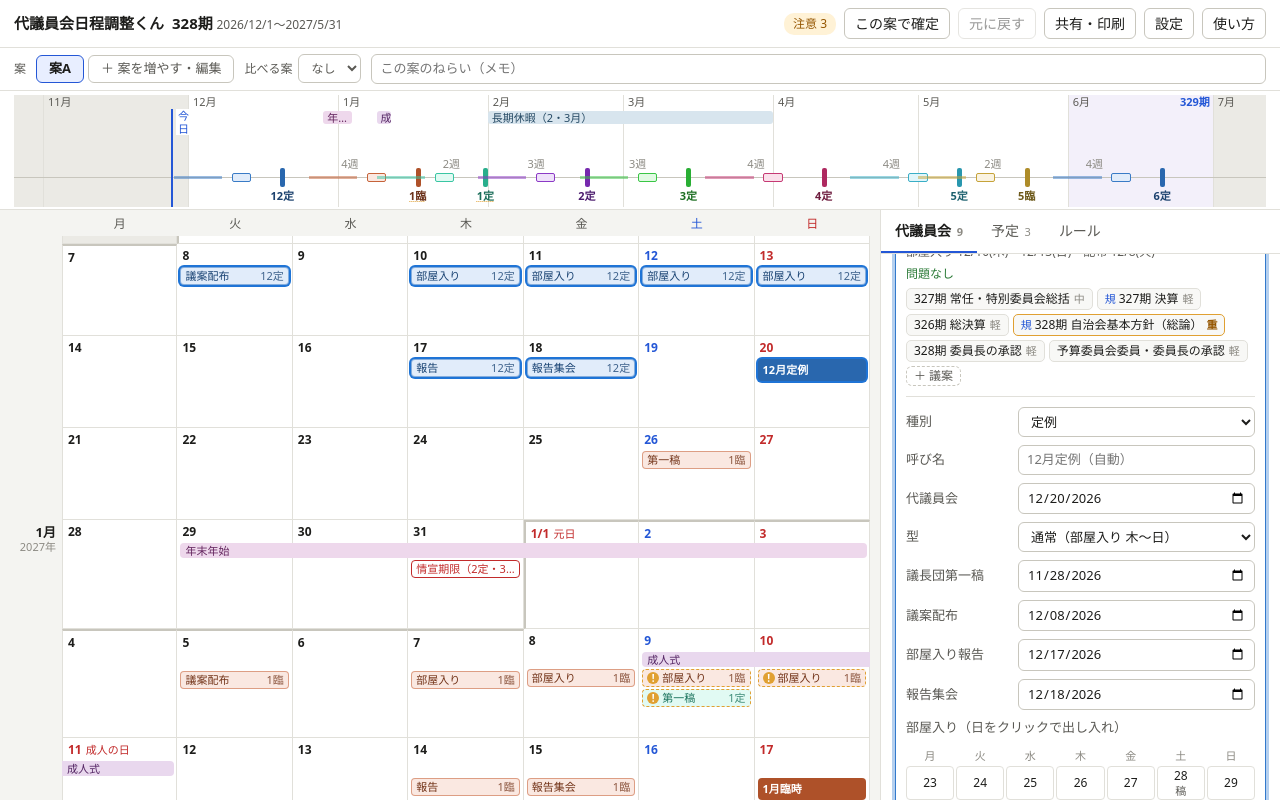
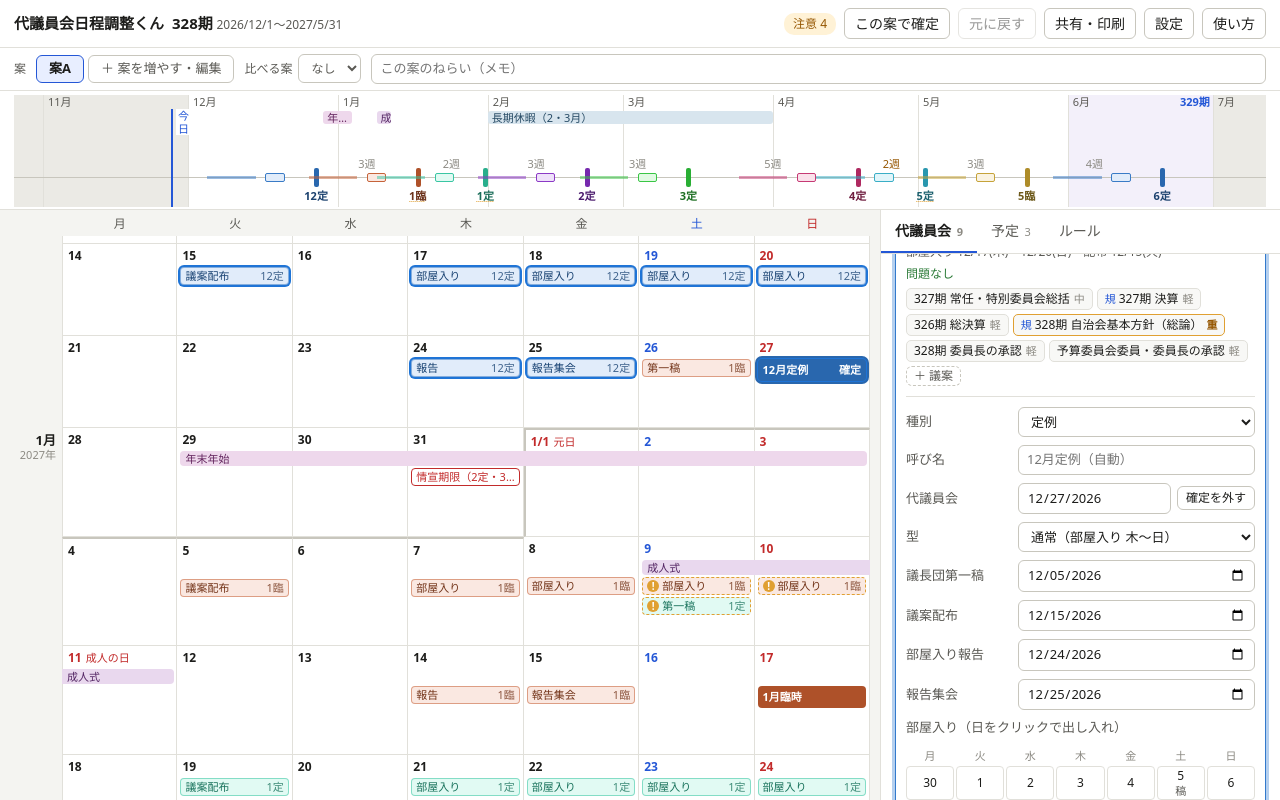
Before and after one commit to keiteki-dorm/daigiin-nittei, a plain HTML site: page index.html in a window 1280 px wide. Both pictures are taken after a click on the element 1080 px from the left and 504 px from the top of the page. Drawn offline with Linux system fonts and the light colour scheme.

Commit message:
慣例の案の日付を見直し、年度をまたぐ部屋入りを止めるルールを追加
- 12月定例を4週目（328期は12/27で日付確定）、4月定例を部屋入りが年度を
  またがない最初の日曜（4/18）、5月定例を選挙の公示に間に合う1週目（5/2）にした
- 部屋入りから代議員会までが4月1日をまたぐとエラーにする
- 回ごとの「日付確定」を追加。確定した回は代議員会の札を動かせない
- 予定の「選挙」は公示の日から入れる前提にした

Co-Authored-By: Claude Opus 5.5 <noreply@anthropic.com>

```diff
--- a/index.html
+++ b/index.html
@@ -181,6 +181,11 @@ body.chipdrag,body.chipdrag *{cursor:grabbing!important}
 .mc-h .dt{margin-left:auto;font-variant-numeric:tabular-nums;font-weight:600}
 .tag{font-size:11px;color:var(--text2);border:1px solid var(--line2);border-radius:4px;padding:0 5px;line-height:16px}
 .tag.nxt{color:var(--accent);border-color:var(--accent)}
+.tag.lock{color:var(--ok);border-color:var(--ok)}
+.row-in{display:flex;gap:6px;align-items:center;min-width:0}
+.row-in input{flex:1}
+.chip.r-D.locked{cursor:pointer;outline:2px solid hsl(var(--h) 62% var(--dl));outline-offset:1px}
+.chip.r-D.locked small{opacity:1;font-weight:700}
 .mc-sub{font-size:12px;color:var(--text2);margin-top:2px}
 .memo{font-size:12px;color:var(--text2);margin-top:4px;white-space:pre-wrap;border-left:3px solid var(--line2);padding-left:6px}
 .iss{font-size:12px;margin-top:4px;display:flex;gap:6px;line-height:1.45}
@@ -379,7 +384,7 @@ const CATS = {
   ryosai:    {name: '寮祭・観楓会', hue: 28, stages: ['heyairi'], basis: '新歓、寮祭'},
   oikon:     {name: '追いコン', hue: 330, stages: ['heyairi', 'meeting'], basis: '代議員会間のスパン（追いコン期）'},
   heyagae:   {name: '部屋替え', hue: 48, stages: ['heyairi', 'meeting'], basis: '議案の理想的な時期（12月定例のコメント）'},
-  election:  {name: '選挙', hue: 220, stages: [], basis: '年目コンパおよび選挙'},
+  election:  {name: '選挙（公示の日から）', hue: 220, stages: [], basis: '年目コンパおよび選挙'},
   compa:     {name: '年目コンパ', hue: 180, stages: [], basis: '年目コンパおよび選挙（被ってもよい）'},
   longbreak: {name: '長期休暇', hue: 205, stages: [], basis: '長期休暇'},
   other:     {name: 'その他（重なると注意）', hue: 60, stages: ['heyairi', 'meeting'], basis: '予定との重なり'},
@@ -398,6 +403,7 @@ const RULES = [
   {key: 'longbreak', level: 'error', name: '長期休暇中の回の情宣期限（6月末・12月末）を過ぎている', basis: '長期休暇'},
   {key: 'henko', level: 'error', name: '確定後の変更で、1か月前の周知期限を過ぎている', basis: '代議員会日程の情宣'},
   {key: 'order', level: 'error', name: '日程の順番が崩れている', basis: '基本的な代議員会に関わる日程'},
+  {key: 'fiscal', level: 'error', name: '部屋入りから代議員会までが年度（4月1日）をまたぐ', basis: '部屋入りから代議員会までは同じ年度に収める（328期議長の決まり）'},
   {key: 'span-rec', level: 'warn', name: '定例どうしの間隔が3週間未満', note: '臨時が絡む間隔は、基本方針・総括の時期として除く', basis: '代議員会間のスパン'},
   {key: 'sunday', level: 'warn', name: '代議員会が日曜でない', basis: '基本的な代議員会に関わる日程'},
   {key: 'first-week', level: 'warn', name: '6月・12月定例が3・4週目でない', basis: '議案の理想的な時期'},
@@ -419,6 +425,8 @@ function termInfo(num) {
   return {number: num, start: toStr(dnOf(y, m, 1)), end: toStr(lastDayOfMonth(y, m + 5))};
 }
 function guessTerm() { const t = todayDn(); for (let n = 300; n < 500; n++) if (toDn(termInfo(n).start) >= t - 31) return n; return 328; }
+// 部屋入り初日（D + hsOff）から代議員会 D までの間に4月1日があるか
+function crossesFiscal(D, hsOff) { const a1 = dnOf(dnYmd(D).y, 4, 1); return D + hsOff < a1 && D >= a1; }
 function defaultPreset(month, kind) { return month === 4 || (month === 11 && kind === '定例') ? 'weekday' : (month === 9 || month === 10) ? 'long' : 'normal'; }
 function templateAgenda(n) {
   const p = n - 1, pp = n - 2, nx = n + 1;
@@ -444,15 +452,17 @@ function templateMeetings(num) {
   const {y, m} = dnYmd(toDn(termInfo(num).start));
   const nth = (k, n) => { const i = y * 12 + (m - 1) + k; return nthWeekday(Math.floor(i / 12), i % 12 + 1, 6, n); };
   const A = templateAgenda(num);
+  // 最初の月の定例は4週目。4月定例は部屋入りが年度をまたがない最初の日曜（下の while）。
+  // 最後の月の定例は、選挙の公示に間に合うよう1週目（tight：前の定例から2週間でもよい）
   const spec = [
-    {kind: '定例', t: nth(0, 3), ag: A.first_teirei},
+    {kind: '定例', t: nth(0, 4), ag: A.first_teirei},
     {kind: '臨時', t: nth(1, 3), ag: A.second_rinji},
     {kind: '定例', after: 14, ag: A.second_teirei},
     {kind: '定例', t: nth(2, 3)},
     {kind: '定例', t: nth(3, 2)},
     {kind: '定例', t: nth(4, 2)},
-    {kind: '定例', t: nth(5, 2), ag: A.last_teirei},
-    {kind: '臨時', after: 14, ag: A.last_rinji},
+    {kind: '定例', t: nth(5, 1), tight: true, ag: A.last_teirei},
+    {kind: '臨時', t: nth(5, 4), ag: A.last_rinji},
   ];
   const out = []; let prev = null;
   spec.forEach(sp => {
@@ -460,15 +470,18 @@ function templateMeetings(num) {
     if (sp.after) d = prev + sp.after;
     else if (prev == null) d = sp.t;
     else {
-      const need = prev + ((sp.kind === '臨時' || out[out.length - 1].kind === '臨時') ? 14 : 21);
+      const need = prev + ((sp.tight || sp.kind === '臨時' || out[out.length - 1].kind === '臨時') ? 14 : 21);
       d = Math.max(sp.t, need); d += (6 - dow(d) + 7) % 7;
     }
-    const pm = prev == null ? null : dnYmd(prev).m, dm = dnYmd(d).m;
-    const name = sp.after && pm !== dm ? `${pm}月${sp.kind}` : '';
+    const pm = prev == null ? null : dnYmd(prev).m;
+    const preset = defaultPreset(sp.after && pm !== dnYmd(d).m ? pm : dnYmd(d).m, sp.kind);
+    while (crossesFiscal(d, PRESETS[preset].heyairi[0])) d += 7;
+    const dm = dnYmd(d).m, name = sp.after && pm !== dm ? `${pm}月${sp.kind}` : '';
     prev = d;
-    out.push({id: uid(), kind: sp.kind, name, date: toStr(d), preset: defaultPreset(name ? pm : dm, sp.kind), overrides: {}, memo: '', agenda: mkAgenda(sp.ag)});
+    out.push({id: uid(), kind: sp.kind, name, date: toStr(d), preset, overrides: {}, memo: '', locked: false, agenda: mkAgenda(sp.ag)});
   });
   out.push(makeNextFirst(num, termInfo(num).end, prev));
+  if (num === 328) out[0].locked = true; // 328期の12月定例は 12/27 で確定済み
   return out;
 }
 function seedEvents(num) {
@@ -498,7 +511,7 @@ function migrate(t) {
   if (!t.plans.length) t.plans.push({id: uid(), name: '案A', memo: '', meetings: []});
   t.plans.forEach(p => { p.meetings = p.meetings || []; p.meetings.forEach(m => {
     m.overrides = m.overrides || {}; m.agenda = m.agenda || []; m.kind = m.kind === '臨時' ? '臨時' : '定例';
-    if (!PRESETS[m.preset]) m.preset = 'normal'; m.name = m.name || ''; m.memo = m.memo || ''; }); });
+    if (!PRESETS[m.preset]) m.preset = 'normal'; m.name = m.name || ''; m.memo = m.memo || ''; m.locked = !!m.locked; }); });
   if (!t.plans.some(p => p.id === t.activePlanId)) t.activePlanId = t.plans[0].id;
   if ((t.schema || 1) < 2) {
     // 次の期の最初の定例（6定・12定）を、まだない案に足す
@@ -609,6 +622,10 @@ function checkPlan(plan) {
       const hs = c.heyairi[0], he = c.heyairi[c.heyairi.length - 1];
       if (!(c.draft < c.dist && c.dist < hs && he < c.report && c.report <= c.rmeet && c.rmeet <= c.D))
         add('order', [m.id], `${l}の日程の順番が崩れている（第一稿→議案配布→部屋入り→報告→報告集会→代議員会の順にする）`);
+      if (crossesFiscal(c.D, hs - c.D)) {
+        const a1 = dnOf(dnYmd(c.D).y, 4, 1);
+        add('fiscal', [m.id], `${l}の部屋入り（${fmt(hs)}〜）から代議員会までが年度をまたぐ（部屋入りは${fmt(a1)}から）`, {dns: range(hs, a1 - 1)});
+      }
     }
     if (i > 0) {
       const p = ms[i - 1], g = c.D - C.get(p.id).D;
@@ -636,8 +653,10 @@ function checkPlan(plan) {
   const mar = ms.filter(m => ymOf(m).m === 3);
   if (mar.length >= 2) add('march', mar.map(m => m.id), `3月に${mar.length}回ある（追いコン期。荒れない議案にするか、1回を2月に回す）`, {at: mar[mar.length - 1].id});
   [4, 10].forEach(mo => {
-    const xs = ms.filter(m => ymOf(m).m === mo);
-    if (xs.length && ymOf(xs[0]).d > 15) add('early', [xs[0].id], `${L(xs[0])}が${ymOf(xs[0]).d}日。${mo === 4 ? '新歓' : '寮祭'}の時期なので、月の頭のほうがよい`);
+    const xs = ms.filter(m => ymOf(m).m === mo); if (!xs.length || ymOf(xs[0]).d <= 15) return;
+    const c0 = C.get(xs[0].id), hsOff = c0.heyairi.length ? c0.heyairi[0] - c0.D : -10;
+    if (mo === 4 && crossesFiscal(c0.D - 7, hsOff)) return; // 1週早めると年度をまたぐので、これが最も早い
+    add('early', [xs[0].id], `${L(xs[0])}が${ymOf(xs[0]).d}日。${mo === 4 ? '新歓' : '寮祭'}の時期なので、月の頭のほうがよい`);
   });
 
   // 今期の回（cur）だけで判定する。次の期の最初の回は、次の期の総論・決算を出す回として別に扱う
@@ -661,7 +680,7 @@ function checkPlan(plan) {
   });
   const el = T.events.filter(e => e.cat === 'election').sort((a, b) => a.start < b.start ? -1 : 1)[0];
   if (ai >= 0) {
-    if (el) { const es = toDn(el.start), D = C.get(cur[ai].id).D; if (D >= es) add('kansa', [cur[ai].id], `監査の承認（${L(cur[ai])} ${fmt(D)}）が選挙（${fmt(es)}）より後にある`); }
+    if (el) { const es = toDn(el.start), D = C.get(cur[ai].id).D; if (D >= es) add('kansa', [cur[ai].id], `監査の承認（${L(cur[ai])} ${fmt(D)}）が選挙の公示（${fmt(es)}）より後にある`); }
     else if (!off.has('kansa')) infos.push({msg: '「予定」に選挙を入れると、監査の承認が選挙に間に合うか確かめられます'});
   }
 
@@ -779,7 +798,7 @@ function renderCalendar() {
   R.sorted.forEach((m, i) => {
     const c = R.chains.get(m.id), hue = HUES[i % HUES.length], l = mLabel(m), sh = mShort(m), sel = ui.sel === m.id;
     const chip = (d, role, label, title) => put(d, {o: i * 10 + ROLE_ORDER[role], h:
-      `<span class="chip r-${role}${sel ? ' sel' : ''}${warnSet.has(m.id + ':' + d) ? ' warn' : ''}${movingId === m.id ? ' moving' : ''}" style="--h:${hue}" data-mid="${m.id}" data-role="${role}" title="${esc(title)}">${label}${role === 'D' ? '' : `<small>${esc(sh)}</small>`}</span>`});
+      `<span class="chip r-${role}${sel ? ' sel' : ''}${warnSet.has(m.id + ':' + d) ? ' warn' : ''}${movingId === m.id ? ' moving' : ''}${role === 'D' && m.locked ? ' locked' : ''}" style="--h:${hue}" data-mid="${m.id}" data-role="${role}" title="${esc(role === 'D' && m.locked ? `${l} ${fmt(c.D)}（日付確定。動かすには右の一覧で確定を外す）` : title)}">${label}${role === 'D' ? (m.locked ? '<small>確定</small>' : '') : `<small>${esc(sh)}</small>`}</span>`});
     chip(c.D, 'D', esc(l), `${l} ${fmt(c.D)}（代表者会議も同じ日）\nドラッグで日程ごと動かせます`);
     chip(c.draft, 'draft', '第一稿', `${l}の議長団第一稿 ${fmt(c.draft)}`);
     chip(c.dist, 'dist', '議案配布', `${l}の議案配布 ${fmt(c.dist)}`);
@@ -891,7 +910,7 @@ function meetingCard(m, i) {
   const iss = R.issues.filter(x => x.at === m.id), inf = R.infos.filter(x => x.mid === m.id);
   const lvl = iss.some(x => x.level === 'error') ? 'error' : iss.length ? 'warn' : '';
   let h = `<div class="mc ${sel ? 'sel' : ''} ${lvl}" data-mid="${m.id}" style="--h:${hue}">`;
-  h += `<div class="mc-h"><span class="dot"></span><b>${esc(mLabel(m))}</b><span class="tag">${PRESETS[m.preset].short}</span>${isNextTerm(m) ? `<span class="tag nxt" title="次の期の最初の回。今期のうちに日程を決めておく">${T.term.number + 1}期</span>` : ''}<span class="dt">${fmt(c.D)}</span></div>`;
+  h += `<div class="mc-h"><span class="dot"></span><b>${esc(mLabel(m))}</b><span class="tag">${PRESETS[m.preset].short}</span>${isNextTerm(m) ? `<span class="tag nxt" title="次の期の最初の回。今期のうちに日程を決めておく">${T.term.number + 1}期</span>` : ''}${m.locked ? '<span class="tag lock" title="日付を確定した回。カレンダーで動かせない">日付確定</span>' : ''}<span class="dt">${fmt(c.D)}</span></div>`;
   h += `<div class="mc-sub">部屋入り ${c.heyairi.length ? fmtRuns(c.heyairi) : 'なし'}・配布 ${fmt(c.dist)}</div>`;
   if (!iss.length && !inf.length) h += '<div class="iss okk">問題なし</div>';
   h += iss.map(issueHTML).join('') + inf.map(infoHTML).join('');
@@ -919,7 +938,7 @@ function detailHTML(m, c) {
   return `<div class="mc-detail">
     <div class="fg"><label>種別</label><select data-f="kind" ${dis}><option ${m.kind === '定例' ? 'selected' : ''}>定例</option><option ${m.kind === '臨時' ? 'selected' : ''}>臨時</option></select></div>
     <div class="fg"><label>呼び名</label><input data-f="name" value="${esc(m.name)}" placeholder="${esc(`${mMonth(m)}月${m.kind}`)}（自動）" ${dis}></div>
-    <div class="fg"><label>代議員会</label>${date('date', D)}</div>
+    <div class="fg"><label>代議員会</label><div class="row-in"><input type="date" data-f="date" value="${toStr(D)}" ${dis || (m.locked ? 'disabled' : '')}>${ui.viewOnly ? '' : `<button class="sm" data-act="toggle-lock">${m.locked ? '確定を外す' : 'この日付で確定'}</button>`}</div></div>
     <div class="fg"><label>型</label><select data-f="preset" ${dis}>${Object.entries(PRESETS).map(([k, p]) => `<option value="${k}" ${m.preset === k ? 'selected' : ''}>${p.name}</option>`).join('')}</select></div>
     <div class="fg"><label>議長団第一稿</label>${date('o-draft', c.draft)}</div>
     <div class="fg"><label>議案配布</label>${date('o-dist', c.dist)}</div>
@@ -942,7 +961,7 @@ function eventsTab() {
     <div class="evr2"><select data-ef="cat" ${dis}>${catOptions(ev.cat)}</select><input type="date" data-ef="start" value="${ev.start}" ${dis}><span>〜</span><input type="date" data-ef="end" value="${ev.end}" ${dis}></div>
   </div>`).join('');
   h += `<div class="legend"><div class="lg-h">種類ごとに、重なると注意を出す段階</div>${Object.values(CATS).map(c => `<div class="lg"><span class="evdot" style="--h:${c.hue};${c.sat != null ? `--es:${c.sat}%;` : ''}"></span><b>${esc(c.name)}</b><span>${c.stages.length ? c.stages.map(s => STAGE_NAMES[s]).join('・') : '表示のみ'}</span></div>`).join('')}
-    <p class="muted">選挙は、監査の承認（5月・11月定例）がそれより前にあるかを確かめるのに使います。</p></div>`;
+    <p class="muted">選挙は公示の日から入れてください。監査の承認（5月・11月定例）が公示より前にあるかを確かめます。</p></div>`;
   return h;
 }
 function rulesTab() {
@@ -1212,12 +1231,14 @@ function onCalDown(e) {
 function startChipDrag(e, chip) {
   e.preventDefault();
   const mid = chip.dataset.mid, role = chip.dataset.role, from = +chip.closest('[data-dn]').dataset.dn;
+  const lockedD = role === 'D' && !!(findM(mid) || {}).locked;
   ui.drag = {mid, role, from, cur: from, moved: false, x0: e.clientX, y0: e.clientY, cands: null, common: new Set()};
   const hit = (x, y) => { const v = cellAt(x, y); if (v != null && ui.drag && v !== ui.drag.cur) { ui.drag.cur = v; render(); } };
   const move = ev => {
     const d = ui.drag; if (!d) return;
     if (!d.moved) {
       if (Math.hypot(ev.clientX - d.x0, ev.clientY - d.y0) < 5 || ui.viewOnly) return;
+      if (lockedD) { if (!d.warned) { d.warned = true; toast('日付を確定した回です。動かすには右の一覧で「確定を外す」を押してください'); } return; }
       d.moved = true; document.body.classList.add('dragging', 'chipdrag');
       if (role === 'D') computeCands(d);
       render(); startAutoScroll((x, y) => { hit(x, y); showTip(x, y); });
@@ -1261,8 +1282,8 @@ function buildText(p, o) {
   r.sorted.forEach(m => {
     const c = r.chains.get(m.id);
     if (o.detail) {
-      lines.push('', `■${mLabel(m)}${nxtSuffix(m)}　${fmt(c.D)}`, `　議長団第一稿　${fmt(c.draft)}`, `　議案配布　${fmt(c.dist)}`, `　部屋入り　${c.heyairi.length ? fmtRuns(c.heyairi) : 'なし'}`, `　部屋入り報告　${fmt(c.report)}`, `　部屋入り報告集会　${fmt(c.rmeet)}`);
-    } else lines.push(`${mLabel(m)}${nxtSuffix(m)}　${fmt(c.D)}`);
+      lines.push('', `■${mLabel(m)}${nxtSuffix(m)}　${fmt(c.D)}${m.locked ? '（確定）' : ''}`, `　議長団第一稿　${fmt(c.draft)}`, `　議案配布　${fmt(c.dist)}`, `　部屋入り　${c.heyairi.length ? fmtRuns(c.heyairi) : 'なし'}`, `　部屋入り報告　${fmt(c.report)}`, `　部屋入り報告集会　${fmt(c.rmeet)}`);
+    } else lines.push(`${mLabel(m)}${nxtSuffix(m)}　${fmt(c.D)}${m.locked ? '（確定）' : ''}`);
     if (o.agenda && m.agenda.length) lines.push(`　議案：${m.agenda.map(a => a.title).join('、')}`);
     if (o.issues) {
       r.issues.filter(x => x.at === m.id).forEach(x => lines.push(`　${x.level === 'error' ? '※要対応' : '※注意'}：${x.msg}`));
@@ -1318,7 +1339,7 @@ function printHTML(p) {
   const r = checkPlan(p);
   const rows = r.sorted.map(m => {
     const c = r.chains.get(m.id), iss = r.issues.filter(x => x.at === m.id);
-    return `<tr><td><b>${esc(mLabel(m))}</b>${esc(nxtSuffix(m))}</td><td>${fmt(c.D)}</td><td>${fmt(c.draft)}</td><td>${fmt(c.dist)}</td><td>${c.heyairi.length ? fmtRuns(c.heyairi) : 'なし'}</td><td>${fmt(c.report)}</td><td>${fmt(c.rmeet)}</td><td>${m.agenda.map(a => esc(a.title)).join('<br>')}</td><td>${iss.map(x => `<div class="${x.level === 'error' ? 'e' : 'w'}">${esc(x.msg)}</div>`).join('')}${m.memo ? `<div>${esc(m.memo)}</div>` : ''}</td></tr>`;
+    return `<tr><td><b>${esc(mLabel(m))}</b>${esc(nxtSuffix(m))}</td><td>${fmt(c.D)}${m.locked ? '<br>（確定）' : ''}</td><td>${fmt(c.draft)}</td><td>${fmt(c.dist)}</td><td>${c.heyairi.length ? fmtRuns(c.heyairi) : 'なし'}</td><td>${fmt(c.report)}</td><td>${fmt(c.rmeet)}</td><td>${m.agenda.map(a => esc(a.title)).join('<br>')}</td><td>${iss.map(x => `<div class="${x.level === 'error' ? 'e' : 'w'}">${esc(x.msg)}</div>`).join('')}${m.memo ? `<div>${esc(m.memo)}</div>` : ''}</td></tr>`;
   }).join('');
   return `<h1>${T.term.number}期 代議員会日程（${esc(p.name)}）</h1><p class="pm">${fmtY(TODAY)} 作成${T.confirmed && T.confirmed.planId === p.id ? '・確定済み' : '・案'}${p.memo ? '・' + esc(p.memo) : ''}</p>
     <div class="ov">${overviewHTML(r, null, '')}</div>
@@ -1459,6 +1480,7 @@ function doAct(act, t, e) {
     case 'del-meeting': delMeeting(t.closest('[data-mid]').dataset.mid); break;
     case 'reset-chain': { const id = t.closest('[data-mid]').dataset.mid; mutate(() => { findM(id).overrides = {}; }); break; }
     case 'toggle-h': toggleHeyairi(t.closest('[data-mid]').dataset.mid, +t.dataset.dn); break;
+    case 'toggle-lock': { const id = t.closest('[data-mid]').dataset.mid; mutate(() => { const m = findM(id); m.locked = !m.locked; }); toast(findM(id).locked ? `${mLabel(findM(id))}の日付を確定しました` : '日付の確定を外しました'); break; }
     case 'add-event': {
       const d = Math.max(TODAY, toDn(T.term.start)), id = uid();
       mutate(() => T.events.push({id, title: 'テスト期間', cat: 'test', start: toStr(d), end: toStr(d + 6)}));
```
Also changed, not shown: 1 other file.
